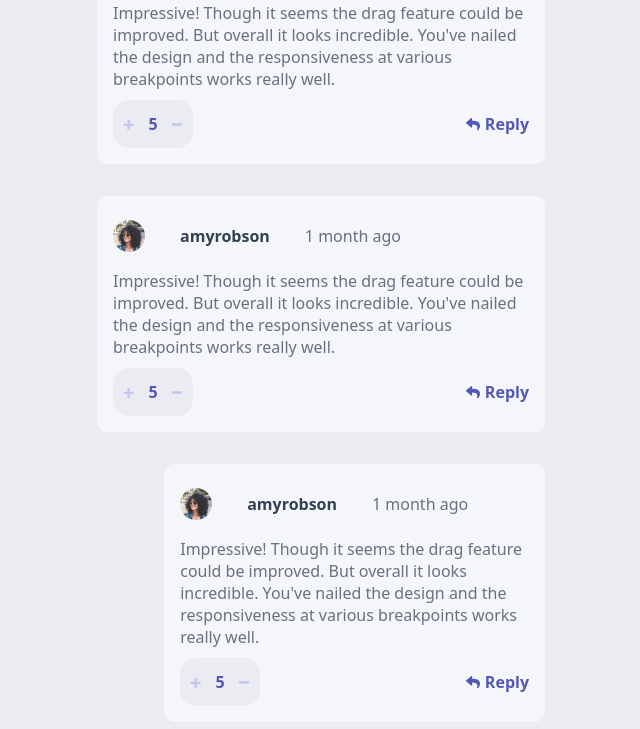
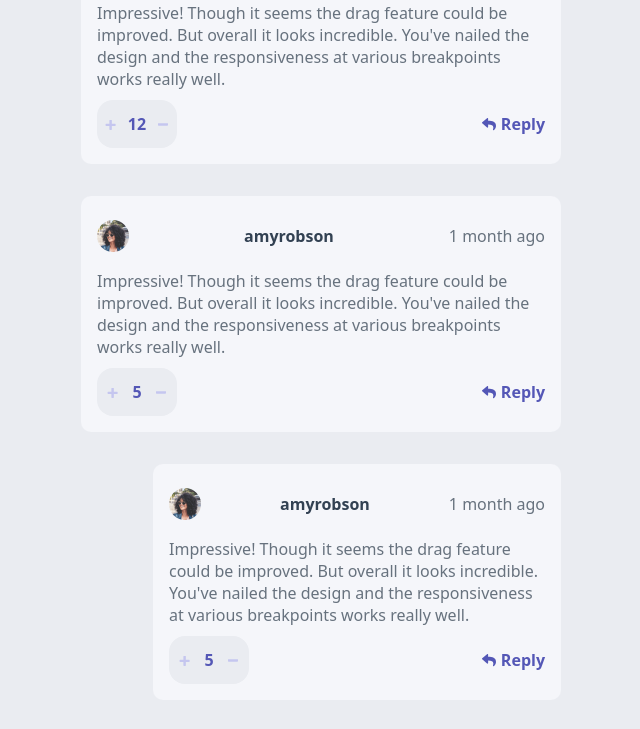
Before and after one commit to Seyi-Amusan/interactive-comment-section, a website with bundled scripts: page index.html in a window 1280 px wide. Shown: the part 152-881 px from the top of the page, without its empty margins (319-959 px from the left). Built offline with nearby package versions, Linux system fonts and the light colour scheme.

Commit message:
Started writing code to generate previous comments and fixed layout of reply comments

```diff
--- a/scripts/getPreviousComments.js
+++ b/scripts/getPreviousComments.js
@@ -3,16 +3,29 @@ import { section, cloneCommentDiv } from "./index.js";
 async function loadCommentsFromJson() {
     const result = await fetch('../data.json')
     const data = await result.json()
-    displayComments(data)
+    displayCommentsNode(data)
 }
 
+let i = 1
 
-function displayComments(data) {
+
+function displayCommentsNode(data) {
     data.comments.forEach(comment => {
 
         //displays a comment div
         const newCommentDiv = cloneCommentDiv()
         section.append(newCommentDiv)
+
+        //input the correct data from data.json into the node
+
+        while (i > -1) {
+
+            inputCommentNodeData(data, newCommentDiv, i)
+            i--
+
+
+        }
+
 
 
         //checks if there are replies to the comment div
@@ -30,4 +43,23 @@ function displayComments(data) {
 }
 
 
+
+function inputCommentNodeData(data, node, index) {
+    console.log(index);
+    const header = node.querySelector('.header').children
+
+    const commentData = data.comments[index] //this is declared to minimize repetition
+
+    header[0].setAttribute('src', commentData.user.image.png) //changes the avatar
+    header[1].innerText = commentData.user.username //changes the username
+    header[2].innerText = commentData.createdAt //changes the time on comment
+
+    node.querySelector('.body .content').innerText = commentData.content //changes the user comment
+
+    node.querySelector('.footer .score p').innerText = commentData.score //changes the score
+
+
+    console.log(commentData);
+}
+
 loadCommentsFromJson()
--- a/styles.css
+++ b/styles.css
@@ -20,7 +20,7 @@ main{
 
 section{
     padding: 5rem 1rem 0;
-    max-width: 30rem;
+    max-width: 32rem;
 
     display: grid;
     /* grid-template-rows: auto; */
@@ -54,7 +54,7 @@ section{
     align-items: center;
     justify-content: space-between;
 
-    width: 18rem;
+    width: minmax(80%, 10rem);
 }
 
 .username{
```
